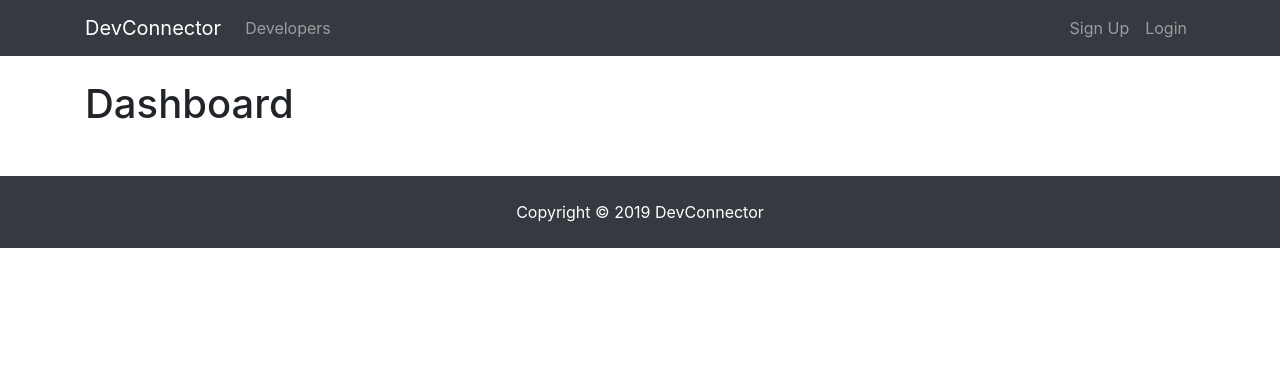
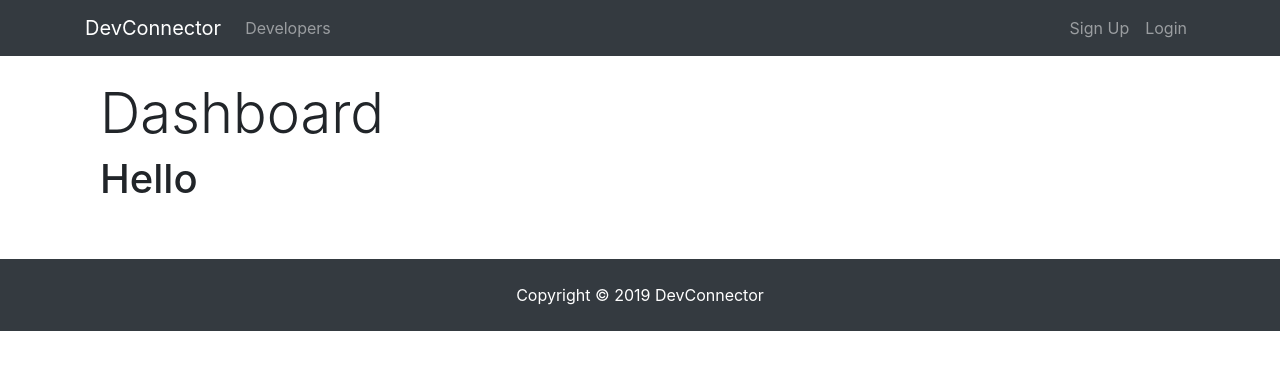
Before and after one commit to Artemiy02/devconnector, a React (Create React App) app in the folder client/: page /dashboard in a window 1280 px wide. Shown: the top 370 px of the page. Built offline with nearby package versions, Linux system fonts and the light colour scheme; no server answers.

Commit message:
add Spinner to dashboard

```diff
--- a/client/public/index.html
+++ b/client/public/index.html
@@ -29,7 +29,7 @@
     <script src="https://code.jquery.com/jquery-3.3.1.slim.min.js" integrity="sha384-q8i/X+965DzO0rT7abK41JStQIAqVgRVzpbzo5smXKp4YfRvH+8abtTE1Pi6jizo" crossorigin="anonymous"></script>
     <script src=
     "https://cdnjs.cloudflare.com/ajax/libs/popper.js/1.14.7/umd/popper.min.js" integrity="sha384-UO2eT0CpHqdSJQ6hJty5KVphtPhzWj9WO1clHTMGa3JDZwrnQq4sF86dIHNDz0W1" crossorigin="anonymous"></script>
-    <script src=
-    "https://stackpath.bootstrapcdn.com/bootstrap/4.3.1/js/bootstrap.min.js" integrity="sha384-JjSmVgyd0p3pXB1rRibZUAYoIIy6OrQ6VrjIEaFf/nJGzIxFDsf4x0xIM+B07jRM" crossorigin="anonymous"></script>
+    <!-- <script src=
+    "https://stackpath.bootstrapcdn.com/bootstrap/4.3.1/js/bootstrap.min.js" integrity="sha384-JjSmVgyd0p3pXB1rRibZUAYoIIy6OrQ6VrjIEaFf/nJGzIxFDsf4x0xIM+B07jRM" crossorigin="anonymous"></script> -->
   </body>
 </html>
--- /dev/null
+++ b/client/src/components/common/Spinner.js
@@ -0,0 +1,19 @@
+import React from 'react';
+import spinner from './spinner.gif';
+
+
+export default () => {
+  return (
+    <div>
+      <img
+        src={spinner}
+        style={{
+          width: '200px',
+          margin: 'auto',
+          display: 'block'
+        }}
+        alt="Loading..."
+      />
+    </div>
+  )
+}
--- a/client/src/components/dashboard/Dashboard.js
+++ b/client/src/components/dashboard/Dashboard.js
@@ -2,6 +2,7 @@ import React, { Component } from 'react';
 import PropTypes from 'prop-types';
 import { connect } from 'react-redux';
 import { getCurrentProfile } from '../../actions/profileActions';
+import Spinner from '../common/Spinner';
 
 class Dashboard extends Component {
   componentDidMount() {
@@ -9,14 +10,41 @@ class Dashboard extends Component {
   }
 
   render () {
+    const { user } = this.props.auth;
+    const { profile, loading } = this.props.profile;
+
+    let dashboardContent;
+
+    if (profile === null || loading) {
+        dashboardContent = <Spinner />;
+    } else {
+        dashboardContent = <h1>Hello</h1>;
+    }
+
     return (
-      <div className="">
-        <h1>Dashboard</h1>
+      <div className="dashboard">
+        <div className="container">
+          <div className="row">
+            <div className="col-md-12">
+              <h1 className="display-4">Dashboard</h1>
+              {dashboardContent}
+            </div>
+          </div>
+        </div>
       </div>
     )
   }
 }
 
+Dashboard.propTypes = {
+  getCurrentProfile: PropTypes.func.isRequired,
+  auth: PropTypes.object.isRequired,
+  profile: PropTypes.object.isRequired
+};
 
+const mapStateToProps = state => ({
+  profile: state.profile,
+  auth: state.auth
+});
 
-export default connect(null, { getCurrentProfile })(Dashboard);
+export default connect(mapStateToProps, { getCurrentProfile })(Dashboard);
```
Also changed, not shown: client/src/components/common/spinner.gif (added).
